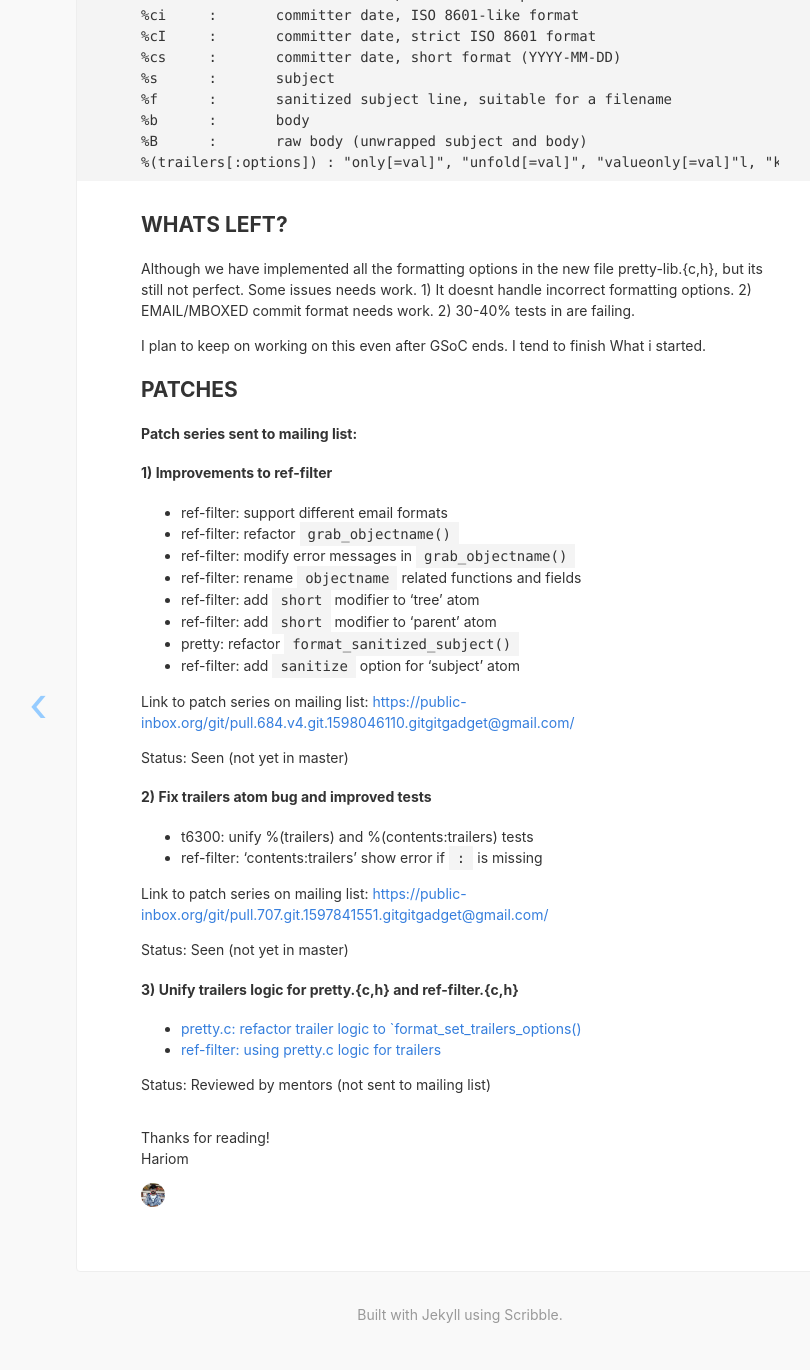
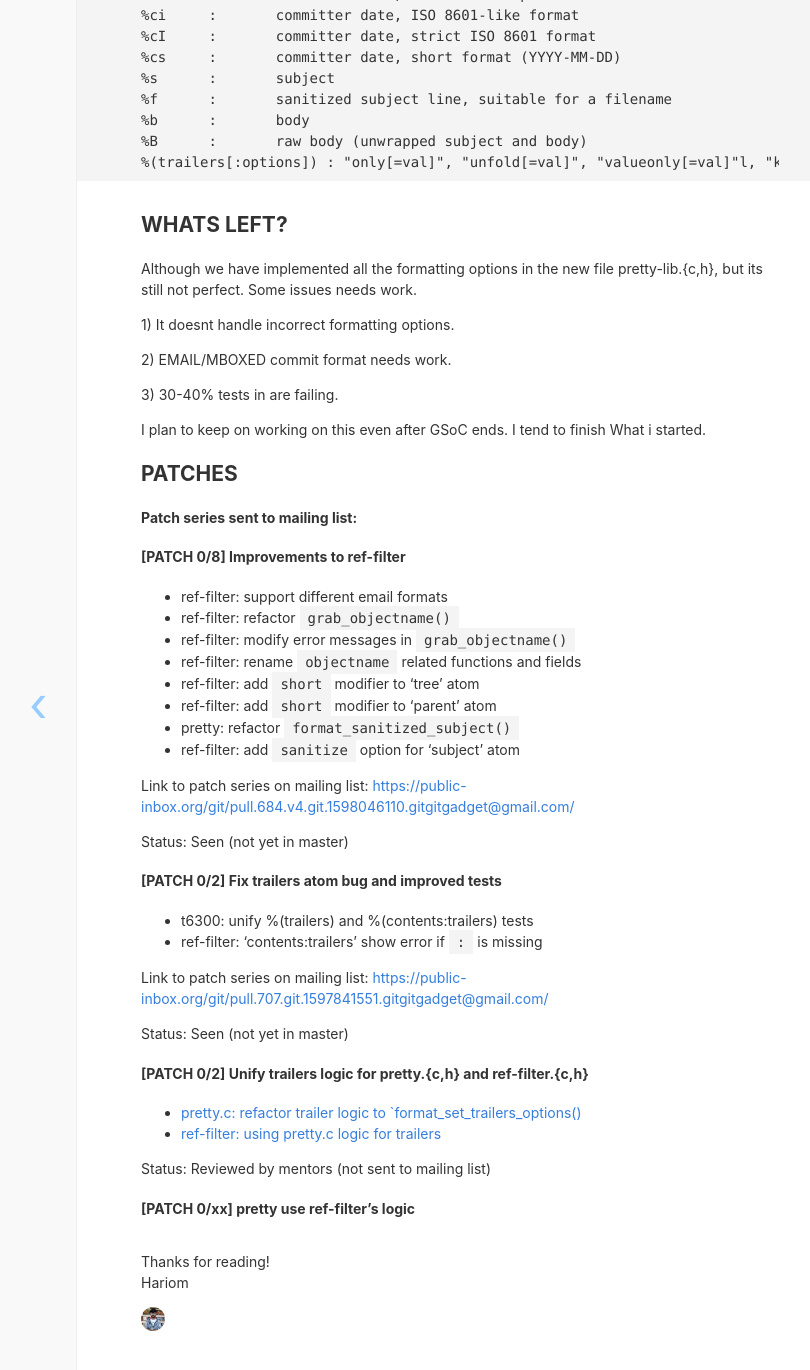
Before and after one commit to harry-hov/blogs, a Jekyll site: the page built from _posts/2020-08-27-the-final-report.md, in a window 1280 px wide and 1400 px high, scrolled down 2041 px. Shown: the top 1370 px of the window, without its empty margins (180-990 px from the left). Built offline with Jekyll 4.4.1, drawn with Linux system fonts in a browser that asks for light colours; comment, search, counter and statistics services are not loaded.

Commit message:
Update 2020-08-27-the-final-report.md

```diff
--- a/_posts/2020-08-27-the-final-report.md
+++ b/_posts/2020-08-27-the-final-report.md
@@ -96,7 +99,7 @@ I plan to keep on working on this even after GSoC ends. I tend to finish What i
 
 **Patch series sent to mailing list:**
 
-#### 1) Improvements to ref-filter
+#### [PATCH 0/8] Improvements to ref-filter
 - ref-filter: support different email formats
 - ref-filter: refactor `grab_objectname()`
 - ref-filter: modify error messages in `grab_objectname()`
@@ -110,7 +113,7 @@ Link to patch series on mailing list: [https://public-inbox.org/git/pull.684.v4.
 
 Status: Seen (not yet in master)
 
-#### 2) Fix trailers atom bug and improved tests
+#### [PATCH 0/2] Fix trailers atom bug and improved tests
 - t6300: unify %(trailers) and %(contents:trailers) tests
 - ref-filter: 'contents:trailers' show error if `:` is missing
 
@@ -118,8 +121,10 @@ Link to patch series on mailing list: [https://public-inbox.org/git/pull.707.git
 
 Status: Seen (not yet in master)
 
-#### 3) Unify trailers logic for pretty.{c,h} and ref-filter.{c,h}
+#### [PATCH 0/2] Unify trailers logic for pretty.{c,h} and ref-filter.{c,h}
 - [pretty.c: refactor trailer logic to `format_set_trailers_options()](https://public-inbox.org/git/712ab9aacf240a02d808af6b6837e682b929493c.1598043976.git.gitgitgadget@gmail.com/)
 - [ref-filter: using pretty.c logic for trailers](https://public-inbox.org/git/d491be5d10991189f7ec6ead739c1d1500e437a1.1598043976.git.gitgitgadget@gmail.com/)
 
 Status: Reviewed by mentors (not sent to mailing list)
+
+#### [PATCH 0/xx] pretty use ref-filter's logic
```
Also changed, not shown: other parts of _posts/2020-08-27-the-final-report.md (+4 -1 lines).
